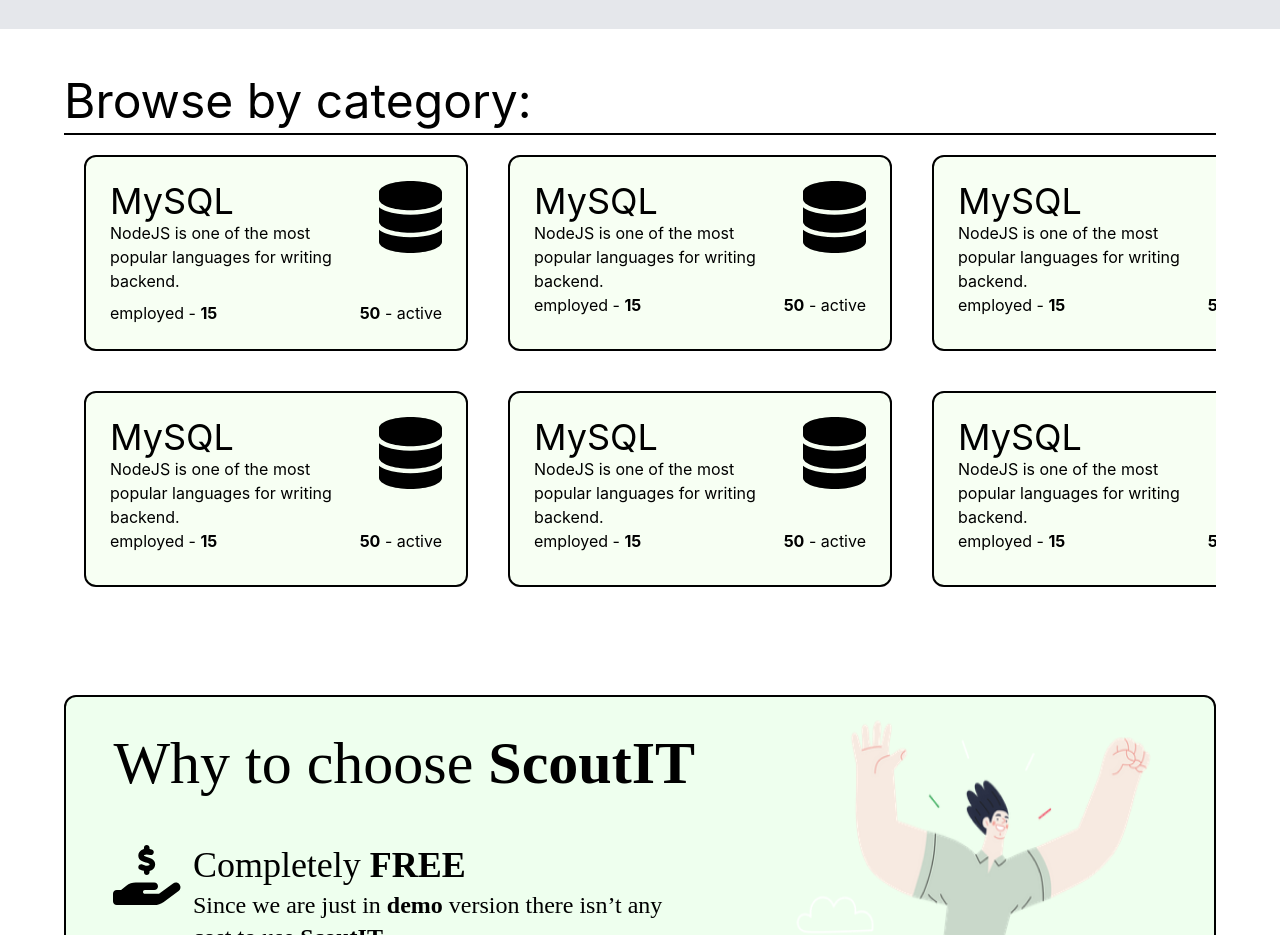
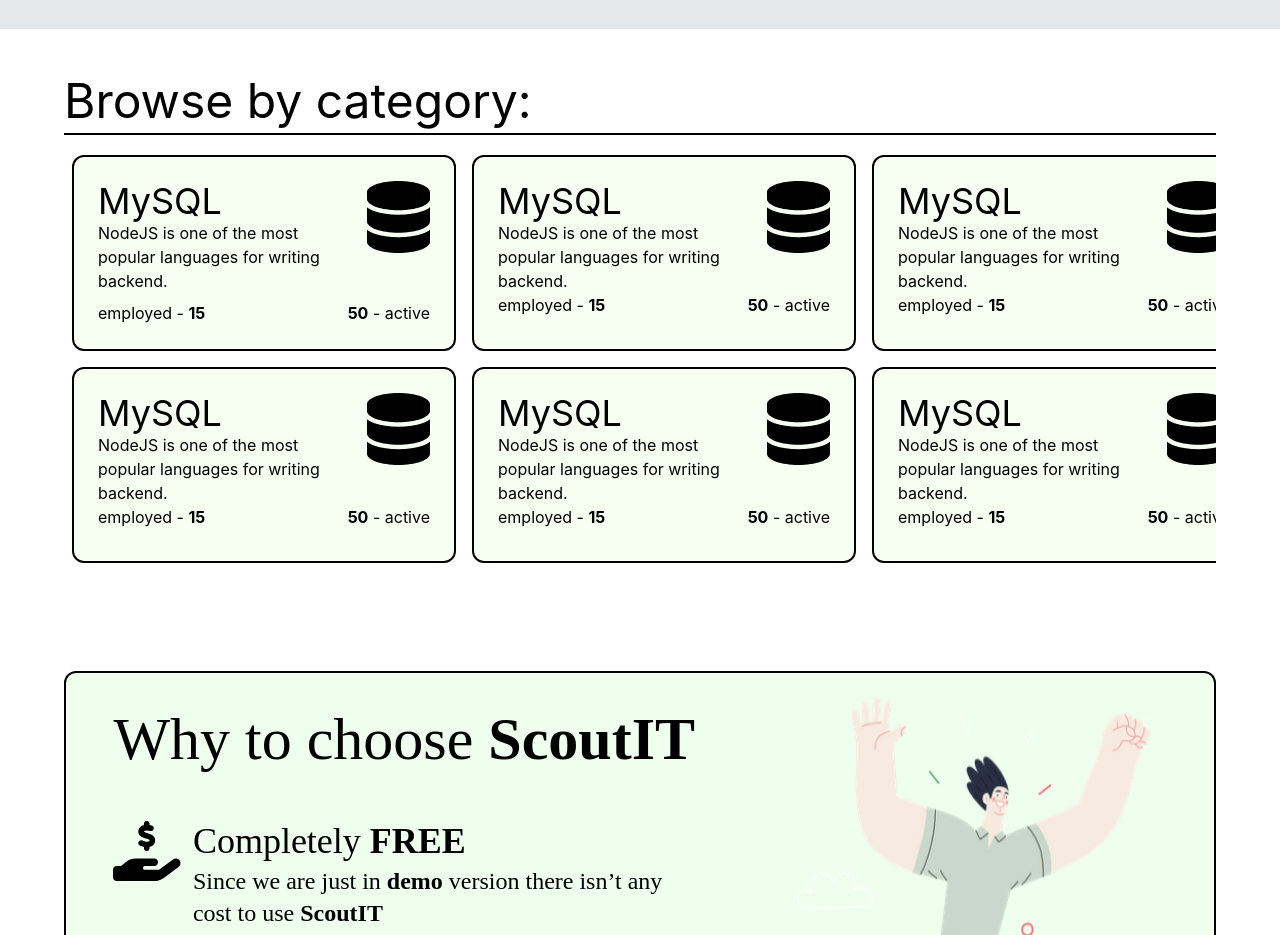
Before and after one commit to andreevnikola/scoutit, an Angular app in the folder scout-it/: page / in a window 1280 px wide. Shown: the part 1140-2075 px from the top of the page. Built offline with nearby package versions, Linux system fonts and the light colour scheme; no server answers; a web font is replaced by a local one.

Commit message:
Smallering the distance in the categories

```diff
--- a/scout-it/src/app/core/landing-page/landing-page.component.html
+++ b/scout-it/src/app/core/landing-page/landing-page.component.html
@@ -94,11 +94,11 @@
 
     <div
       id="categories"
-      class="grid grid-rows-2 grid-flow-col overflow-x-scroll md:mx-16 mx-5"
+      class="grid grid-rows-2 grid-flow-col overflow-x-scroll md:mx-16 mx-5 gap-0 ml-[25px] pt-3 pb-3"
     >
       <div
         id="category"
-        class="flex flex-col w-96 px-6 py-6 color-pedalski border-2 border-black rounded-xl m-5 gap-2"
+        class="flex flex-col w-96 px-6 py-6 color-pedalski border-2 border-black rounded-xl m-2 gap-2"
       >
         <div id="central" class="flex gap-1">
           <div id="left">
@@ -127,7 +127,7 @@
 
       <div
         id="category"
-        class="flex flex-col w-96 px-6 py-6 color-pedalski border-2 border-black rounded-xl m-5"
+        class="flex flex-col w-96 px-6 py-6 color-pedalski border-2 border-black rounded-xl m-2"
       >
         <div id="central" class="flex">
           <div id="left">
@@ -156,7 +156,7 @@
 
       <div
         id="category"
-        class="flex flex-col w-96 px-6 py-6 color-pedalski border-2 border-black rounded-xl m-5"
+        class="flex flex-col w-96 px-6 py-6 color-pedalski border-2 border-black rounded-xl m-2"
       >
         <div id="central" class="flex">
           <div id="left">
@@ -185,7 +185,7 @@
 
       <div
         id="category"
-        class="flex flex-col w-96 px-6 py-6 color-pedalski border-2 border-black rounded-xl m-5"
+        class="flex flex-col w-96 px-6 py-6 color-pedalski border-2 border-black rounded-xl m-2"
       >
         <div id="central" class="flex">
           <div id="left">
@@ -214,7 +214,7 @@
 
       <div
         id="category"
-        class="flex flex-col w-96 px-6 py-6 color-pedalski border-2 border-black rounded-xl m-5"
+        class="flex flex-col w-96 px-6 py-6 color-pedalski border-2 border-black rounded-xl m-2"
       >
         <div id="central" class="flex">
           <div id="left">
@@ -243,7 +243,7 @@
 
       <div
         id="category"
-        class="flex flex-col w-96 px-6 py-6 color-pedalski border-2 border-black rounded-xl m-5"
+        class="flex flex-col w-96 px-6 py-6 color-pedalski border-2 border-black rounded-xl m-2"
       >
         <div id="central" class="flex">
           <div id="left">
@@ -272,7 +272,7 @@
 
       <div
         id="category"
-        class="flex flex-col w-96 px-6 py-6 color-pedalski border-2 border-black rounded-xl m-5"
+        class="flex flex-col w-96 px-6 py-6 color-pedalski border-2 border-black rounded-xl m-2"
       >
         <div id="central" class="flex">
           <div id="left">
@@ -300,7 +300,7 @@
       </div>
       <div
         id="category"
-        class="flex flex-col w-96 px-6 py-6 color-pedalski border-2 border-black rounded-xl m-5"
+        class="flex flex-col w-96 px-6 py-6 color-pedalski border-2 border-black rounded-xl m-2"
       >
         <div id="central" class="flex">
           <div id="left">
```
